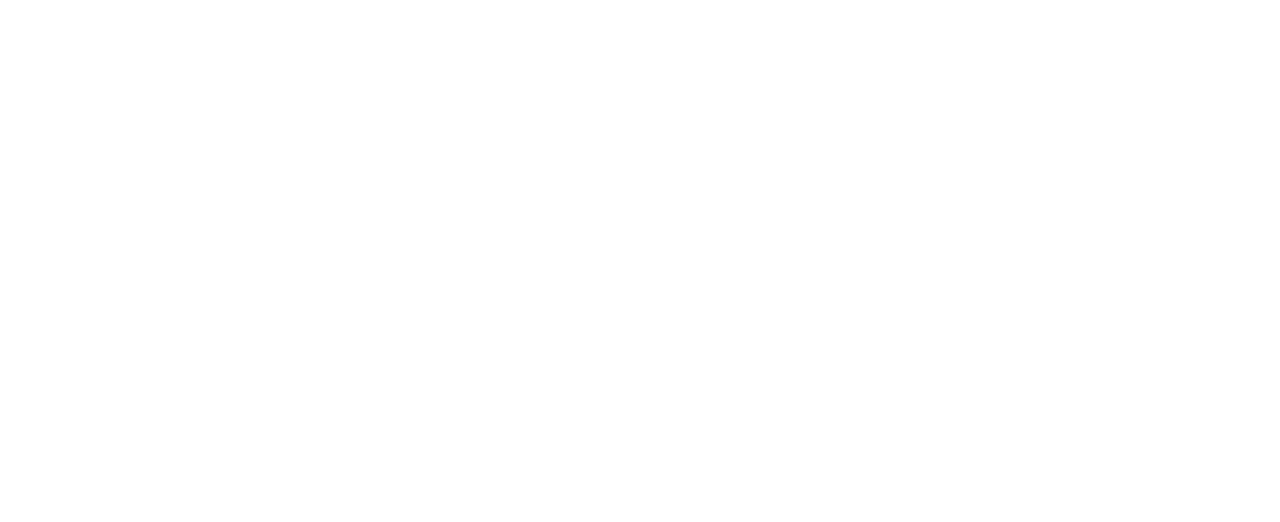
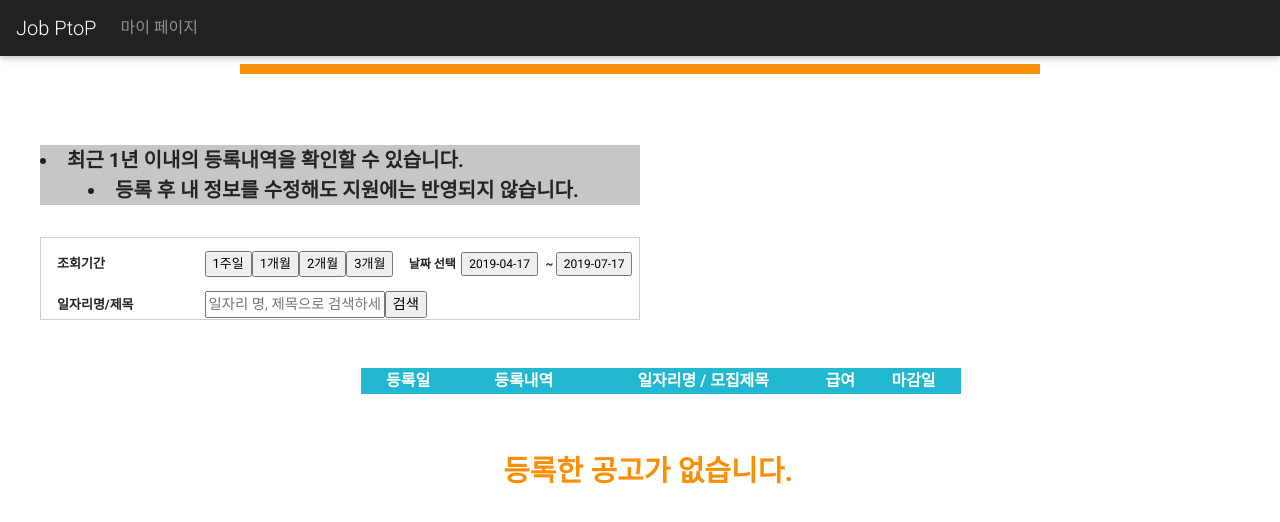
Before and after one commit to choi94/Job-P2P, a React (Create React App) app in the folder frontend/job/: page /sup in a window 1280 px wide. Shown: the top 522 px of the page. Built offline with nearby package versions, Linux system fonts and the light colour scheme.

Commit message:
07.18 마이페이지 화면 마지막

```diff
--- a/frontend/job/src/App.js
+++ b/frontend/job/src/App.js
@@ -1,21 +1,20 @@
 import React from 'react';
-// import Mynavbar from './mypage/Mynavbar'
-// import { BrowserRouter as Router, Route} from "react-router-dom";
-// import Page from "./mypage/Page"
-// import ResPage from "./mypage/ResPage"
-// import SupPage from "./mypage/SupPage"
-// import Info from "./mypage/Info"
-// import InfoUpdate from "./mypage/InfoUpdate"
-// import Resume from "./mypage/Resume"
-// import Password from "./mypage/Password"
-// import Drop from "./mypage/Drop"
-
-// import Member from './member/Member'
+import Mynavbar from './mypage/Mynavbar'
+import { BrowserRouter as Router, Route} from "react-router-dom";
+import Page from "./mypage/Page"
+import ResPage from "./mypage/side/ResPage"
+import SupPage from "./mypage/side/SupPage"
+import Info from "./mypage/side/Info"
+import InfoUpdate from "./mypage/click/InfoUpdate"
+import Resume from "./mypage/click/Resume"
+import Password from "./mypage/click/Password"
+import Drop from "./mypage/click/Drop"
+import SupMini from "./mypage/click/SupMini"
 
 function App() {
   return (
     <div>
-      {/* <Mynavbar></Mynavbar>
+      <Mynavbar></Mynavbar>
 
       <Router>
         <Route path="/page" component={Page}/>
@@ -26,9 +25,8 @@
         <Route path="/resume" component={Resume}/>
         <Route path="/password" component={Password}/>
         <Route path="/drop" component={Drop}/>
+        <Route path="/sup" component={SupMini}/>
       </Router>
-
-        <Member></Member> */}
     </div>
   );
 }
--- a/frontend/job/src/mypage/click/Drop.js
+++ b/frontend/job/src/mypage/click/Drop.js
@@ -41,10 +41,8 @@
                                 <table class="ge" border="1">
                                 <tr align="center">
                                     <td class="he">게시물 작성</td>
-                                    <td class="he">댓글 작성</td>
                                 </tr>
                                 <tr align="center">
-                                    <td class="ce">총 0건</td>
                                     <td class="ce">총 0건</td>
                                 </tr>
                                 </table><br/>
--- a/frontend/job/src/mypage/click/InfoUpdate.js
+++ b/frontend/job/src/mypage/click/InfoUpdate.js
@@ -201,7 +201,7 @@
                         </tr>
                         <tr>
                         <td>광고 알림 수신</td>
-                        <td><input type="radio" value="email" checked={true}/>이메일 알림</td>
+                        <td class="d"><input type="radio" value="email" checked={true}/>이메일 알림</td>
                         <td><input type="radio" value="phone"/>문자 알림</td>
                         </tr>
                     </div><br/><br/>
--- a/frontend/job/src/mypage/click/ResMini.js
+++ b/frontend/job/src/mypage/click/ResMini.js
@@ -1,67 +1,32 @@
 import React from 'react'
 import {Figure} from 'react-bootstrap'
-import _bg from '../images/_bg.jpg'
 import _mng from '../images/_mng.png'
-import _sc from '../images/_sc.png'
 
-const ResPage  = ()=>{
+const ResMini  = ()=>{
     return(
-        <div class="ff">
-            <h1>
-                <div class="header3">
-                    <a href="/"><Figure.Image width={100} height={200} src={_bg}/></a>
-                    <span class="head3">지원 현황</span>
+        <div>
+            <hr class="line3"></hr>
+                <div class="tb2">
+                    <p class="te2"><Figure.Image width={100} height={200} src={_mng}/></p>
+                    <li class="ui1">최근 1년 이내의 지원내역을 확인할 수 있습니다.</li>
+                    <li class="ui2">지원 후 내 정보를 수정해도 지원에는 반영되지 않습니다.</li>
                 </div>
-                <table class="header4" align="right">
-                    <th><a href="/">홈 |</a></th>
-                    <th><a href="/">개인서비스 |</a></th>
-                    <th><a href="/">채용정보 |</a></th>
-                    <th><a href="/">FAQ |</a></th>
-                    <th><a href="/">캠페인</a></th>
-                </table>
-            </h1>
-            <hr class="line2"></hr>
-                <div class="tb">
-                    <p class="te"><Figure.Image width={100} height={200} src={_mng}/></p>
-                    <li class="ui">최근 1년 이내의 지원내역을 확인할 수 있습니다.</li>
-                    <li class="ui">지원 후 내 정보를 수정해도 지원에는 반영되지 않습니다.</li>
-                </div>
-                <table class="side">
-                    <div align="left">
-                        <td>
-                        <br/>
-                            <h3 class="j">개인 서비스</h3>
-                            <br/>
-                            <h3 class="j">알바 활동 관리</h3>
-                                <a href="/respage" class="cc">지원 현황</a><br/>
-                                <a href="/suppage" class="cc">등록 현황</a><br/>
-                            <h3 class="j">관심 채용 정보</h3>
-                                <a href="/respage" class="cc">추천 알바</a><br/>
-                                <a href="/suppage" class="cc">스크랩 알바</a><br/>
-                            <h3 class="j">회원 정보 관리</h3>
-                                <a href="/info" class="cc">회원 정보 확인·수정</a><br/>
-                                <a href="/info" class="cc">비밀번호 변경</a><br/>
-                                <a href="/info" class="cc">문자·Email 수신 설정</a><br/>
-                                <a href="/resume" class="cc">내 사진 관리</a><br/><br/>
-                        </td>
-                    </div>
-                </table>
-                <table class="tk">
+                <table class="tk2">
                     <tr>
-                        <td class="gg" width={120}>조회기간</td>
-                        <td>
+                        <td class="gg2" width={120}>조회기간</td>
+                        <td class="jj2">
                             <input type="button" value="1주일"/>
                             <input type="button" value="1개월"/>
                             <input type="button" value="2개월"/>
                             <input type="button" value="3개월"/>
                         </td>
-                        <td class="ii">날짜 선택</td>
-                        <td class="ii"><input type="button" value="2019-04-17"/></td>
-                        <td class="ii"><span>~</span></td>
-                        <td><input type="button" value="2019-07-17"/></td>
+                        <td class="ii2">날짜 선택</td>
+                        <td class="ii2"><input type="button" value="2019-04-17"/></td>
+                        <td class="ii2"><span>~</span></td>
+                        <td class="ii2"><input type="button" value="2019-07-17"/></td>
                     </tr>
                     <tr>
-                        <td class="hh" width={163}>일자리명/제목</td>
+                        <td class="hh2" width={163}>일자리명/제목</td>
                         <td colSpan="5">
                             <input type="text" placeholder="일자리 명, 제목으로 검색하세요."/>
                             <input type="button" value="검색"/>
@@ -69,7 +34,7 @@
                     </tr>
                 </table>
                 <table align="center">
-                    <div className="title">
+                    <div className="title2">
                         <th width="200" class="tit">지원일</th>
                         <th width="300" class="tit">지원내역</th>
                         <th width="500" class="tit">일자리명 / 모집제목</th>
@@ -77,14 +42,11 @@
                         <th width="200" class="tit">마감일</th>
                     </div><br/><br/><br/>
                     <div className="ti">
-                        <Figure.Image width={200} height={180} src={_sc}/><br/><br/>
-                        <p className="pp"> 지원한 공고가 없습니다.</p>
-                        <a href="/mypage" target="_blank">
-                        </a>
+                        <p className="pp2"> 지원한 공고가 없습니다.</p>
                     </div>
                 </table>
         </div>
     );
 }
 
-export default ResPage;
+export default ResMini;
--- a/frontend/job/src/mypage/click/Resume.js
+++ b/frontend/job/src/mypage/click/Resume.js
@@ -37,7 +37,7 @@
                                 </td>
                             </tr>
                             <tr>
-                                <td class="hm" class="jm">
+                                <td class="jm">
                                     <span class="hm"><Figure.Image width={200} height={150} src={_search}/></span>
                                     <span class="im"><Figure.Image width={10} height={10} src={_icon}/></span>
                                     <span class="im"><Figure.Image width={103} height={132} src={_search}/></span>
--- a/frontend/job/src/mypage/click/SupMini.js
+++ b/frontend/job/src/mypage/click/SupMini.js
@@ -1,75 +1,40 @@
 import React from 'react'
 import {Figure} from 'react-bootstrap'
-import _bg from '../images/_bg.jpg'
 import _mng from '../images/_mng.png'
-import _sc from '../images/_sc.png'
 
-const SupPage  = ()=>{
+const SupMini  = ()=>{
     return(
-        <div class="ff">
-            <h1>
-                <div class="header3">
-                    <a href="/"><Figure.Image width={100} height={200} src={_bg}/></a>
-                    <span class="head3">등록 현황</span>
+        <div>
+            <hr class="line3"></hr>
+                <div class="tb2">
+                    <p class="te2"><Figure.Image width={100} height={200} src={_mng}/></p>
+                    <li class="ui1">최근 1년 이내의 등록내역을 확인할 수 있습니다.</li>
+                    <li class="ui2">등록 후 내 정보를 수정해도 지원에는 반영되지 않습니다.</li>
                 </div>
-                <table class="header2" align="right">
-                    <th><a href="/">홈 |</a></th>
-                    <th><a href="/">개인서비스 |</a></th>
-                    <th><a href="/">채용정보 |</a></th>
-                    <th><a href="/">FAQ |</a></th>
-                    <th><a href="/">캠페인</a></th>
-                </table>
-            </h1>
-            <hr class="line2"></hr>
-                <div class="tb">
-                    <p class="te"><Figure.Image width={100} height={200} src={_mng}/></p>
-                    <li class="ui">최근 1년 이내의 등록내역을 확인할 수 있습니다.</li>
-                    <li class="ui">등록 후 내 정보를 수정해도 지원에는 반영되지 않습니다.</li>
-                </div>
-                <table class="side">
-                    <div align="left">
-                        <td>
-                        <br/>
-                            <h3 class="j">개인 서비스</h3>
-                            <br/>
-                            <h3 class="j">알바 활동 관리</h3>
-                                <a href="/respage" class="cc">지원 현황</a><br/>
-                                <a href="/suppage" class="cc">등록 현황</a><br/>
-                            <h3 class="j">관심 채용 정보</h3>
-                                <a href="/respage" class="cc">추천 알바</a><br/>
-                                <a href="/suppage" class="cc">스크랩 알바</a><br/>
-                            <h3 class="j">회원 정보 관리</h3>
-                                <a href="/info" class="cc">회원 정보 확인·수정</a><br/>
-                                <a href="/info" class="cc">비밀번호 변경</a><br/>
-                                <a href="/info" class="cc">문자·Email 수신 설정</a><br/>
-                                <a href="/resume" class="cc">내 사진 관리</a><br/><br/>
-                        </td>
-                    </div>
-                </table>
-                <table class="tk">
+                <table class="tk2">
                     <tr>
-                        <td class="gg" width={120}>조회기간</td>
-                        <td>
+                        <td class="gg2" width={120}>조회기간</td>
+                        <td class="jj2">
                             <input type="button" value="1주일"/>
                             <input type="button" value="1개월"/>
                             <input type="button" value="2개월"/>
                             <input type="button" value="3개월"/>
                         </td>
-                        <td class="ii">날짜 선택</td>
-                        <td class="ii"><input type="button" value="2019-04-17"/></td>
-                        <td class="ii"><span>~</span></td>
-                        <td><input type="button" value="2019-07-17"/></td>
+                        <td class="ii2">날짜 선택</td>
+                        <td class="ii2"><input type="button" value="2019-04-17"/></td>
+                        <td class="ii2"><span>~</span></td>
+                        <td class="ii2"><input type="button" value="2019-07-17"/></td>
                     </tr>
                     <tr>
-                        <td class="hh" width={163}>일자리명/제목</td>
+                        <td class="hh2" width={163}>일자리명/제목</td>
                         <td colSpan="5">
-                            <input type="text" placeholder="일자리 명, 제목으로 검색하세요." maxlength="150"/>
+                            <input type="text" placeholder="일자리 명, 제목으로 검색하세요."/>
                             <input type="button" value="검색"/>
                         </td>
                     </tr>
                 </table>
                 <table align="center">
-                    <div className="title">
+                    <div className="title2">
                         <th width="200" class="tit">등록일</th>
                         <th width="300" class="tit">등록내역</th>
                         <th width="500" class="tit">일자리명 / 모집제목</th>
@@ -77,14 +42,11 @@
                         <th width="200" class="tit">마감일</th>
                     </div><br/><br/><br/>
                     <div className="ti">
-                        <Figure.Image width={200} height={180} src={_sc}/><br/><br/>
-                        <p className="pp"> 등록한 공고가 없습니다.</p>
-                        <a href="/mypage" target="_blank">
-                        </a>
+                        <p className="pp2"> 등록한 공고가 없습니다.</p>
                     </div>
                 </table>
         </div>
     );
 }
 
-export default SupPage;
+export default SupMini;
--- a/frontend/job/src/mypage/css/index.css
+++ b/frontend/job/src/mypage/css/index.css
@@ -147,7 +147,7 @@
   width : 800px;
   padding-left:30rem;
   margin-left: 14rem;
-  margin-top: -28rem;
+  margin-top: -26rem;
   border:1px solid rgb(207, 207, 207);
 }
 
@@ -187,6 +187,7 @@
 .ff {
   width: 800px;
   margin-top: -1rem;
+  padding-left : 12rem;
 }
 
 .gg {
@@ -467,6 +468,7 @@
 
 .jm{
   border-right: 2px solid rgb(207, 207, 207);
+  margin-left: 2rem;
 }
 
 .km {
@@ -507,11 +509,13 @@
 
 .fr {
   width: 395px;
+  margin-top: 1rem;
 }
 
 .er{
   width: 400px;
   border-right : 3px solid rgb(207, 207, 207);
+  margin-top: 1rem;
 }
 
 .ex{
@@ -569,19 +573,14 @@
 }
 
 .header2 {
-  margin-right: -14.5rem;
+  margin-right: -26.5rem;
   margin-top : -0.6rem;
 }
 
 .header3 {
-  padding-top : 2rem;
-  padding-left: 1rem;
+  padding-left: 2rem;
+  padding-top : 3rem;
   margin-bottom : -1rem;
-  margin-right: 30rem;
-}
-
-.header4 {
-  margin-top : -0.6rem;
 }
 
 .head{
@@ -613,7 +612,14 @@
 
 .line2 {
   border : 5px solid rgb(248, 143, 6);
-  width: 1020px;
+  width: 92.2em;
+  margin-left: -15rem;
+}
+
+.line3 {
+  border : 5px solid rgb(248, 143, 6);
+  width: 790px;
+  margin-top: 0.5rem;
 }
 
 .lin{
@@ -629,5 +635,84 @@
 }
 
 .side {
-  margin-top: -4rem;
+  margin-top: -5rem;
 }
+
+.tb2{
+  margin-left: -30rem;
+  margin-top: -2rem;
+}
+
+.te2{
+  margin-top: 3rem;
+  margin-bottom: -0.5rem;
+  margin-left: 2rem;
+}
+
+.ui1{
+  width:600px;
+  font-size: 20px;
+  font-weight: bold;
+  padding-right: 1.5rem;
+  margin-left: 32.5rem;
+  background: rgb(199, 197, 197);
+}
+
+.ui2{
+  width:600px;
+  font-size: 20px;
+  font-weight: bold;
+  padding-left: 2.4em;
+  margin-left: 32.5rem;
+  background: rgb(199, 197, 197);
+}
+
+.tk2{
+  width : 600px;
+  margin-left: 2.5rem;
+  margin-top: 2rem;
+  border:1px solid rgb(207, 207, 207);
+}
+
+.gg2{
+  font-size: 13px;
+  font-weight: bold;
+  padding-left : 1rem;
+  padding-top : 1rem;
+  padding-bottom : 1rem;
+}
+
+.hh2 {
+  font-size: 13px;
+  font-weight: bold;
+  padding-left: 1rem;
+}
+
+.ii2 {
+  font-size: 12px;
+  font-weight: bold;
+  margin-right: 0rem;
+}
+
+.jj2{
+  font-size: 13px;
+  font-weight: bold;
+  margin-right: 1rem;
+}
+
+.pp2{
+  font-size: 29px;
+  margin-left: -9rem;
+  margin-top: 2rem;
+  color:rgb(248, 143, 6);
+  font-weight: bold;
+}
+
+.title2{
+  width : 600px;
+  text-align: center;
+  margin-top: 3rem;
+  margin-left: 2.6rem;
+  background: #22b8cf;
+  color: white;
+}
--- a/frontend/job/src/mypage/side/ResPage.js
+++ b/frontend/job/src/mypage/side/ResPage.js
@@ -79,8 +79,6 @@
                     <div className="ti">
                         <Figure.Image width={200} height={180} src={_sc}/><br/><br/>
                         <p className="pp"> 지원한 공고가 없습니다.</p>
-                        <a href="/mypage" target="_blank">
-                        </a>
                     </div>
                 </table>
         </div>
--- a/frontend/job/src/mypage/side/SupPage.js
+++ b/frontend/job/src/mypage/side/SupPage.js
@@ -79,8 +79,6 @@
                     <div className="ti">
                         <Figure.Image width={200} height={180} src={_sc}/><br/><br/>
                         <p className="pp"> 등록한 공고가 없습니다.</p>
-                        <a href="/mypage" target="_blank">
-                        </a>
                     </div>
                 </table>
         </div>
```
Also changed, not shown: frontend/job/src/mypage/Page.js (+4 -5 lines), frontend/job/src/mypage/images/calendar.svg (deleted).
